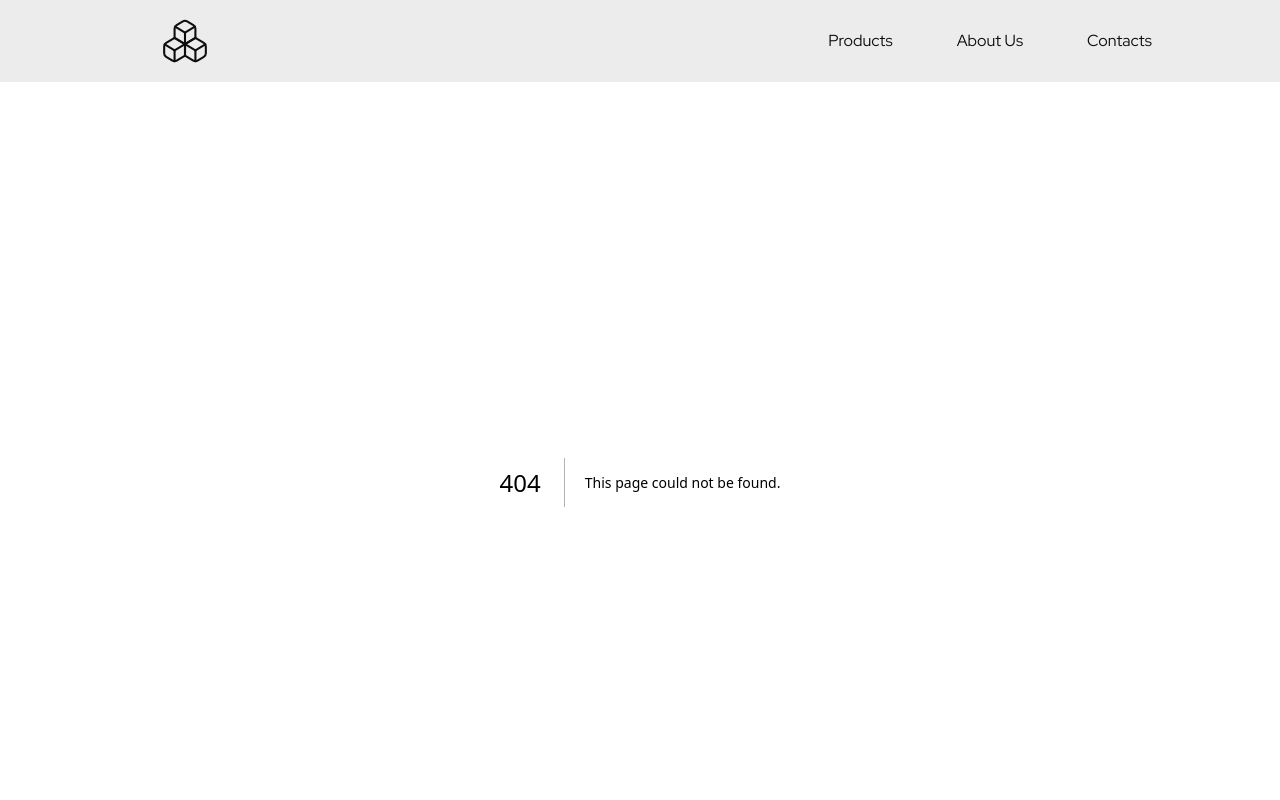
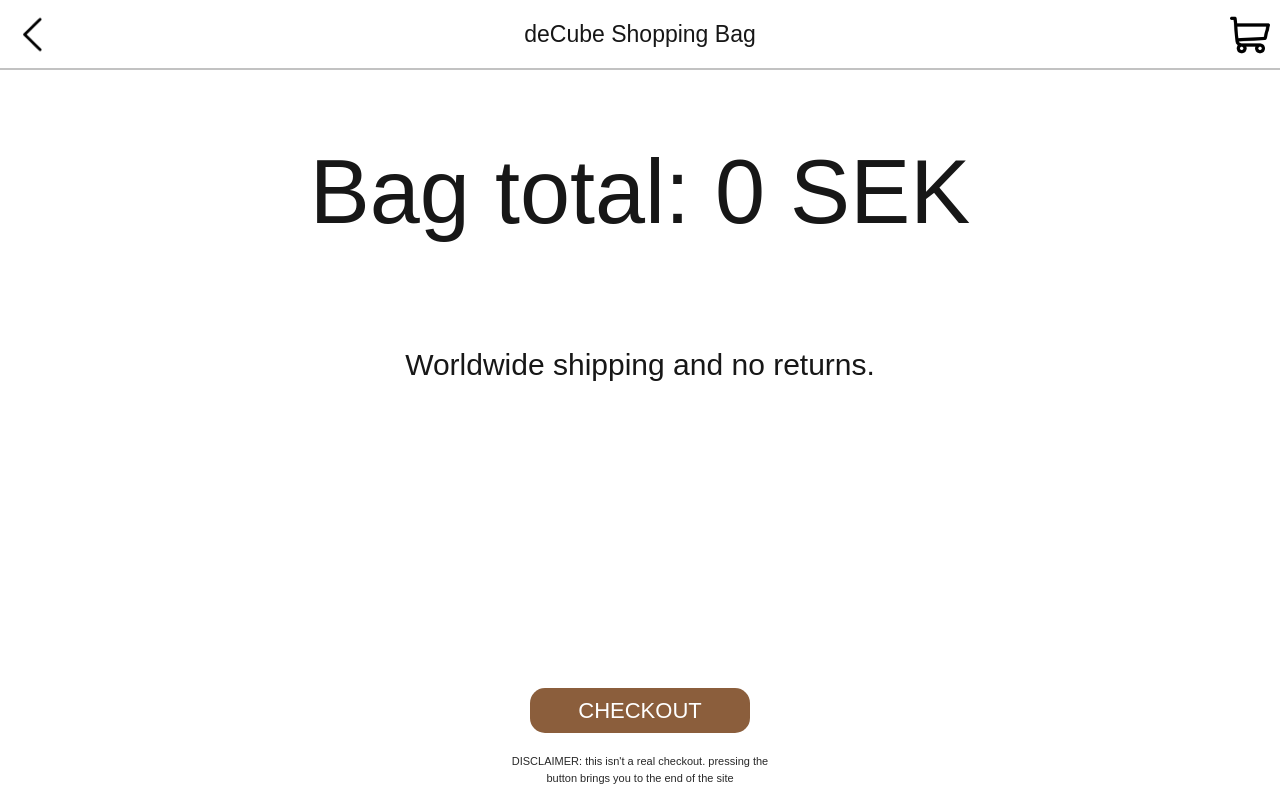
Before and after one commit to HermanNoren/DATX11-Traditional-Website, a Next.js app: page /checkoutpage in a window 1280 px wide. Before the commit this address had no page. Shown: the top 800 px of the page. Built offline with nearby package versions, Linux system fonts and the light colour scheme.

Commit message:
features and links

```diff
--- a/src/app/pages/checkout/checkout.css
+++ b/src/app/checkoutpage/checkout.css
@@ -52,12 +52,13 @@ body {
 
 .add-buttons button {
   padding: 8px 16px;
-  border: 1px solid #000000;
+  border: 1px solid #ffffff;
   cursor: pointer;
+  color: white;
 }
 
 .add-buttons button:disabled {
-  background-color: #838383;
+  background-color: #ffffff;
   cursor: not-allowed;
 }
 
--- a/src/app/pages/checkout/checkout.tsx
+++ b/src/app/checkoutpage/page.tsx
@@ -1,8 +1,10 @@
 "use client";
 
-import React, { useState } from "react";
+import React from "react";
+import Link from "next/link";
+import { useCart } from '../components/cartlogic';
 import "./checkout.css";
-import ProductCard from "../../components/ProductCard/ProductCard";
+import ProductCard from "../components/ProductCard/ProductCard";
 
 interface Product {
   id: string;
@@ -45,27 +47,18 @@ const formatPrice = (price: number) => {
 };
 
 const CheckoutPage: React.FC = () => {
-  const [cartItems, setCartItems] = useState<CartItem[]>([]);
-
-  const addToCart = (product: Product) => {
-    if (!cartItems.find(item => item.id === product.id))
-      { setCartItems([...cartItems, { ...product, quantity: 1 }]);}};
-
-  const removeFromCart = (productId: string) => {
-    setCartItems(cartItems.filter(item => item.id !== productId));};
-
-  const updateQuantity = (productId: string, quantity: number) => {
-    setCartItems(cartItems.map(item => item.id === productId ? { ...item, quantity } : item));};
-
+  const { cartItems, addItem: addToCart, removeItem: removeFromCart, Quantity: updateQuantity } = useCart();
   const totalPrice = cartItems.reduce((sum, item) => sum + (item.price * item.quantity), 0);
 
   return (
     <div className="checkout-page">
       <div className="checkout-navbar">
-        <div className="back-arrow">
+        <Link href="/productpage" className="back-arrow">
           <img src="/back-arrow.png" alt="Back" className="back-icon" />
-        </div>
-        <h2 className="top-text">deCude Shopping Bag</h2>
+        </Link>
+        <Link href="/homepage" className="top-text-link">
+          <h2 className="top-text">deCube Shopping Bag</h2>
+        </Link>
         <div className="cart-icon-wrapper">
           <img src="/shopping-cart.png" alt="Shopping Cart" className="cart-icon" />
         </div>
@@ -107,7 +100,9 @@ const CheckoutPage: React.FC = () => {
         </div>
         <div className="margin"></div>
         <div className="checkout-footer">
+        <Link href="/confirmationpage">
           <button className="checkout-button">CHECKOUT</button>
+        </Link>
           <p className="bottom-text">
             DISCLAIMER: this isn't a real checkout. pressing the
             <br />button brings you to the end of the site
--- /dev/null
+++ b/src/app/components/cartlogic.tsx
@@ -0,0 +1,58 @@
+"use client";
+
+import React, { createContext, useState, useContext } from 'react';
+
+interface Product {
+  id: string;
+  name: string;
+  price: number;
+  dimensions: string;
+  image: string;
+}
+
+interface CartItem extends Product {
+  quantity: number;
+}
+
+interface CartContext {
+  cartItems: CartItem[];
+  addItem: (product: Product) => void;
+  removeItem: (productId: string) => void;
+  Quantity: (productId: string, quantity: number) => void;
+}
+
+const CartConditions = createContext<CartContext| undefined>(undefined);
+
+export function CartProvider({ children }: { children: React.ReactNode }) {
+  const [cartItems, setCartItems] = useState<CartItem[]>([]);
+
+  const addToCart = (product: Product) => {
+    if (!cartItems.find(item => item.id === product.id)) {
+      setCartItems([...cartItems, { ...product, quantity: 1 }]);
+    }
+  };
+
+  const removeFromCart = (productId: string) => {
+    setCartItems(cartItems.filter(item => item.id !== productId));
+  };
+
+  const updateQuantity = (productId: string, quantity: number) => {
+    setCartItems(cartItems.map(item =>
+      item.id === productId ? { ...item, quantity } : item
+    ));
+  };
+
+  return (
+    <CartConditions.Provider value={{ cartItems, addItem: addToCart, removeItem: removeFromCart, Quantity: updateQuantity }}>
+      {children}
+    </CartConditions.Provider>
+  );
+}
+
+export function useCart() {
+  const context = useContext(CartConditions);
+  if (context === undefined) {
+    throw new Error('useCart must be used within a CartProvider');
+  }
+  return context;
+}
--- a/src/app/components/navbar/navbar.css
+++ b/src/app/components/navbar/navbar.css
@@ -35,3 +35,14 @@
 .navLinks a:hover {
   text-decoration: underline;
 }
+
+.cart-icon {
+  width: 25px;
+  height: 25px;
+  vertical-align: middle;
+}
+
+.cart-link {
+  display: flex;
+  align-items: center;
+}
--- a/src/app/components/navbar/navbar.tsx
+++ b/src/app/components/navbar/navbar.tsx
@@ -12,6 +12,13 @@ function Navbar() {
         <Link href="/productpage">Products</Link>
         <Link href="/aboutpage">About Us</Link>
         <Link href="#">Contacts</Link>
+        <Link href="/checkoutpage" className="cart-link">
+          <img
+            src="/shopping-cart.png"
+            alt="Cart"
+            className="cart-icon"
+          />
+        </Link>
       </div>
     </nav>
   );
--- a/src/app/pages/confirmation/confirmation.css
+++ b/src/app/confirmationpage/confirmation.css
@@ -92,7 +92,7 @@
 }
 
 .button {
-  background-color: #8b5e3c;
+  background-color: #74504d;
   color: white;
   border: none;
   padding: 12px 24px;
--- a/src/app/pages/confirmation/confirmation.tsx
+++ b/src/app/confirmationpage/page.tsx
@@ -1,13 +1,18 @@
 import "./confirmation.css";
+import Link from "next/link";
 
 const ConfirmationPage: React.FC = () => {
   return (
     <div className="confirmation-page">
       <div className="checkout-navbar">
-        <div className="back-arrow">
+        <Link href="/checkoutpage">
+          <div className="back-arrow">
           <img src="/back-arrow.png" alt="Back" className="back-icon" />
         </div>
+        </Link>
+        <Link href="/homepage">
         <h2 className="top-text">deCude</h2>
+        </Link>
       </div>
       <div className="body">
         <img src="/confirmation-cube.png" alt="Confirmation Cube" className="confirmation-cube" />
@@ -18,9 +23,9 @@ const ConfirmationPage: React.FC = () => {
         </div>
       </div>
       <div className="button-wrapper">
-              <button className="button">
-                deCube.com
-              </button>
+        <Link href="/homepage">
+          <button className="button">deCube.com</button>
+        </Link>
       </div>
     </div>
   );
--- a/src/app/layout.tsx
+++ b/src/app/layout.tsx
@@ -1,8 +1,12 @@
+"use client";
+
 import type { Metadata } from "next";
 import { Geist, Geist_Mono } from "next/font/google";
 import "./styles/globals.css";
 import Footer from "./components/footer/footer";
 import Navbar from "./components/navbar/navbar";
+import { CartProvider } from './components/cartlogic';
+import { usePathname } from 'next/navigation';
 
 const geistSans = Geist({
   variable: "--font-geist-sans",
@@ -14,24 +18,24 @@ const geistMono = Geist_Mono({
   subsets: ["latin"],
 });
 
-export const metadata: Metadata = {
-  title: "Create Next App",
-  description: "Generated by create next app",
-};
-
 export default function RootLayout({
   children,
 }: Readonly<{
   children: React.ReactNode;
 }>) {
+  const pathname = usePathname();
+  const isExcludedPage = pathname === '/checkoutpage' || pathname === '/confirmationpage';
+
   return (
     <html lang="en">
       <body
         className={`${geistSans.variable} ${geistMono.variable} antialiased`}
       >
-        <Navbar></Navbar>
-        {children}
-        <Footer></Footer>
+        <CartProvider>
+          {!isExcludedPage && <Navbar />}
+          {children}
+          {!isExcludedPage && <Footer />}
+        </CartProvider>
       </body>
     </html>
   );
--- a/src/app/productpage/page.tsx
+++ b/src/app/productpage/page.tsx
@@ -1,7 +1,44 @@
+"use client";
+
 import React from "react";
+import { useCart } from '../components/cartlogic';
 import "./products.css";
 
+interface Product {
+  id: string;
+  name: string;
+  price: number;
+  dimensions: string;
+  image: string;
+}
+
+const PRODUCTS: Product[] = [
+  {
+    id: 'petite',
+    name: 'PETITE',
+    price: 4999,
+    dimensions: '10x10x10 cm',
+    image: '/petit.png'
+  },
+  {
+    id: 'regal',
+    name: 'REGAL',
+    price: 7999,
+    dimensions: '20x20x20cm',
+    image: '/regal.png'
+  },
+  {
+    id: 'imperial',
+    name: 'IMPERIAL',
+    price: 9999,
+    dimensions: '30x30x30cm',
+    image: '/imperial.png'
+  }
+];
+
 const ProductPage: React.FC = () => {
+  const { cartItems, addItem} = useCart();
+
   return (
     <div className="product-page">
       <div className="header"></div>
@@ -37,7 +74,13 @@ const ProductPage: React.FC = () => {
             <p className="price">
               <strong>Price:</strong>&nbsp;&nbsp;4999 SEK
             </p>
-            <button className="product-button">Add to Cart</button>
+            <button
+              className="product-button"
+              onClick={() => addItem(PRODUCTS.find(p => p.id === 'petite')!)}
+              disabled={cartItems.some(item => item.id === 'petite')}
+            >
+              Add PETITE
+            </button>
           </div>
         </div>
 
@@ -63,7 +106,13 @@ const ProductPage: React.FC = () => {
             <p className="price">
               <strong>Price:</strong>&nbsp;&nbsp;7999 SEK
             </p>
-            <button className="product-button">Add to Cart</button>
+            <button
+              className="product-button"
+              onClick={() => addItem(PRODUCTS.find(p => p.id === 'regal')!)}
+              disabled={cartItems.some(item => item.id === 'regal')}
+            >
+              Add REGAL
+            </button>
           </div>
         </div>
 
@@ -91,7 +140,13 @@ const ProductPage: React.FC = () => {
             <p className="price">
               <strong>Price:</strong>&nbsp;&nbsp;9999 SEK
             </p>
-            <button className="product-button">Add to Cart</button>
+            <button
+              className="product-button"
+              onClick={() => addItem(PRODUCTS.find(p => p.id === 'imperial')!)}
+              disabled={cartItems.some(item => item.id === 'imperial')}
+            >
+              Add IMPERIAL
+            </button>
           </div>
         </div>
       </div>
```
